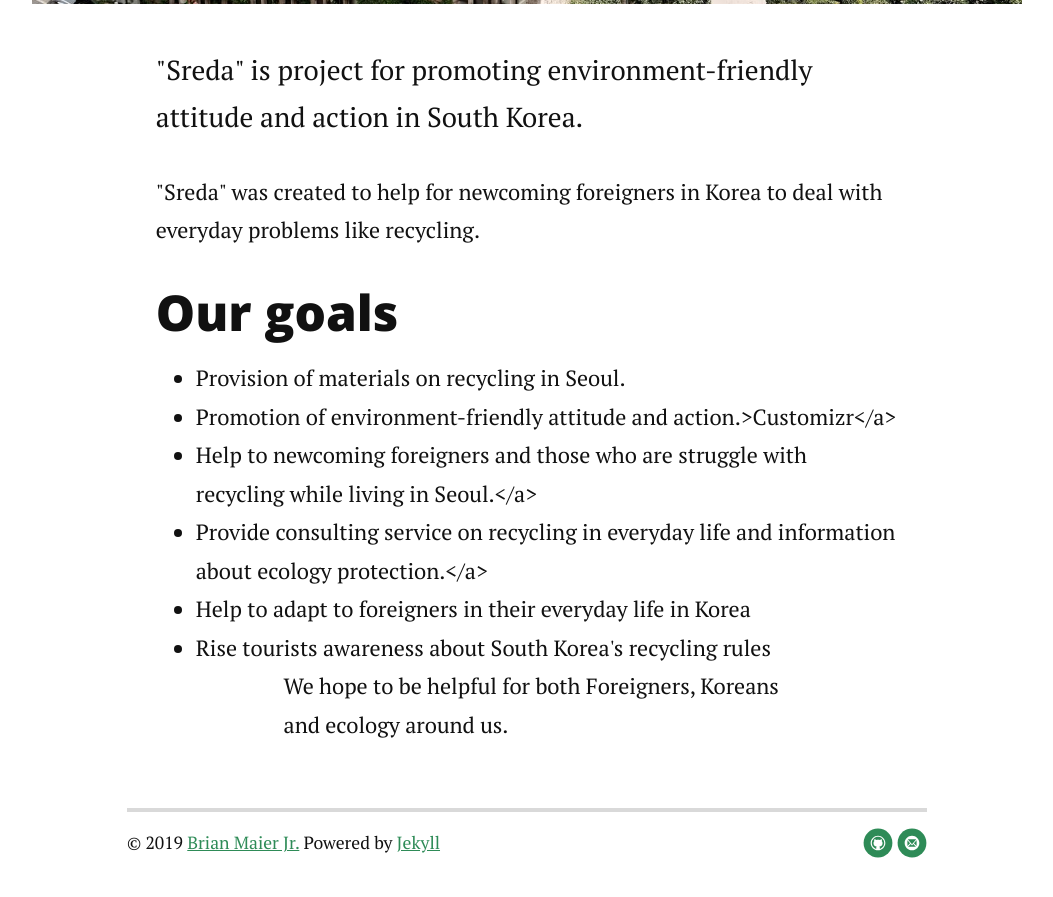
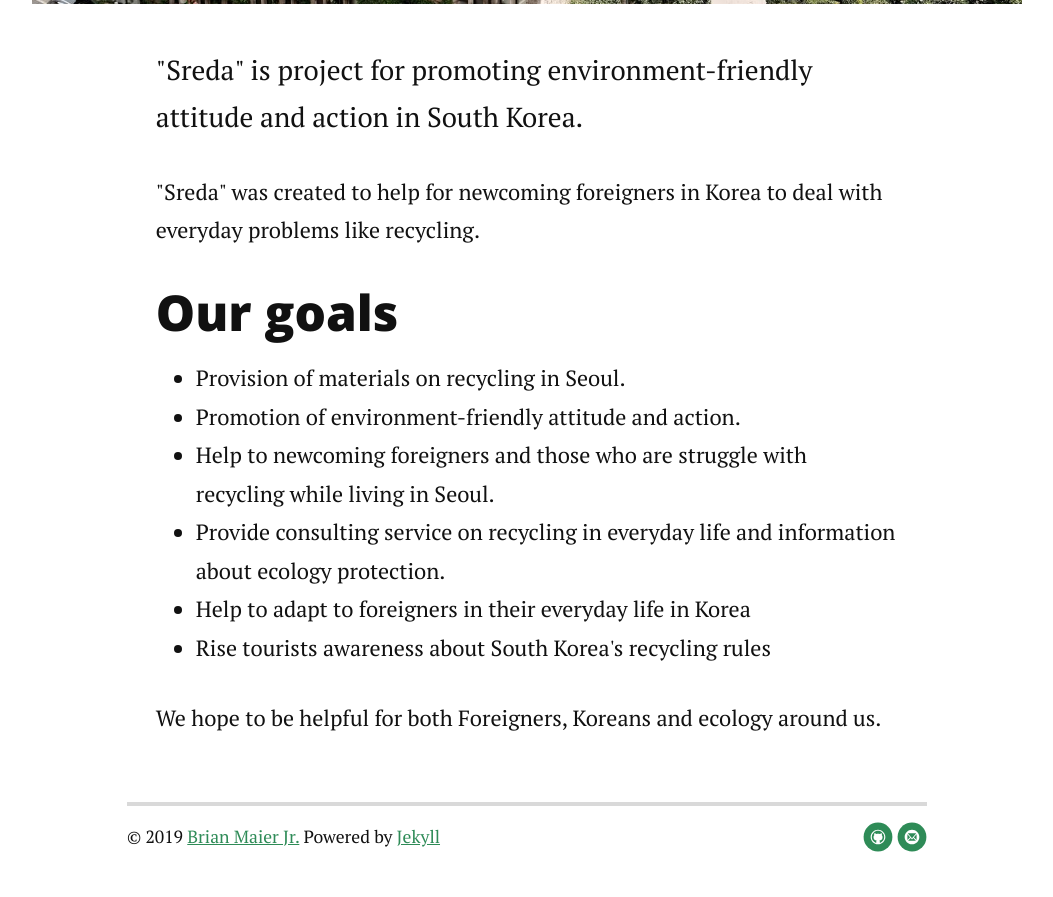
Before and after one commit to yonseisreda/yonseisreda.github.io, a Jekyll site: the page built from about.md, in a window 1280 px wide and 900 px high, scrolled down 1153 px. Shown: the top 897 px of the window, without its empty margins (113-1166 px from the left). Built offline with Jekyll 4.4.1, drawn with Linux system fonts in a browser that asks for light colours; nearby versions of some CDN libraries.

Commit message:
Update about.md

```diff
--- a/about.md
+++ b/about.md
@@ -11,12 +11,11 @@ title: About "Sreda" project
 	<h2>Our goals</h2>
 	<ul>
 		<li>Provision of materials on recycling in Seoul.</li>
-  		<li>Promotion of environment-friendly attitude and action.>Customizr</a></li>
-  		<li>Help to newcoming foreigners and those who are struggle with recycling while living in Seoul.</a></li>
-  		<li>Provide consulting service on recycling in everyday life and information about ecology protection.</a></li>
+  		<li>Promotion of environment-friendly attitude and action.</li>
+  		<li>Help to newcoming foreigners and those who are struggle with recycling while living in Seoul.</li>
+  		<li>Provide consulting service on recycling in everyday life and information about ecology protection.</li>
   		<li>Help to adapt to foreigners in their everyday life in Korea</li>
       <li>Rise tourists awareness about South Korea's recycling rules</li>
-
+  	</ul>
 	<p>We hope to be helpful for both Foreigners, Koreans and ecology around us.</p>
-  	</ul>
 </div>
```
